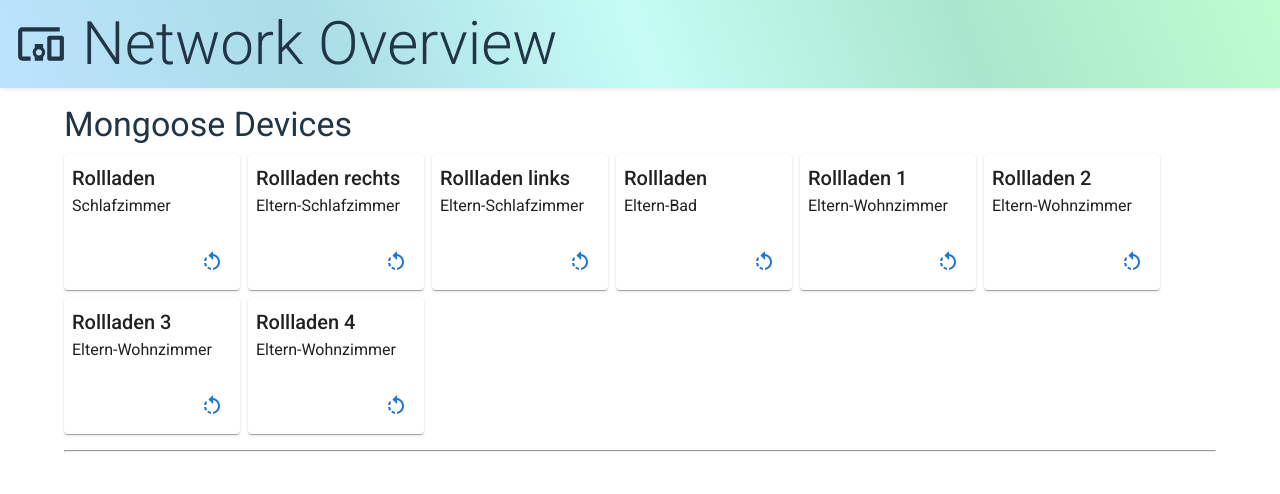
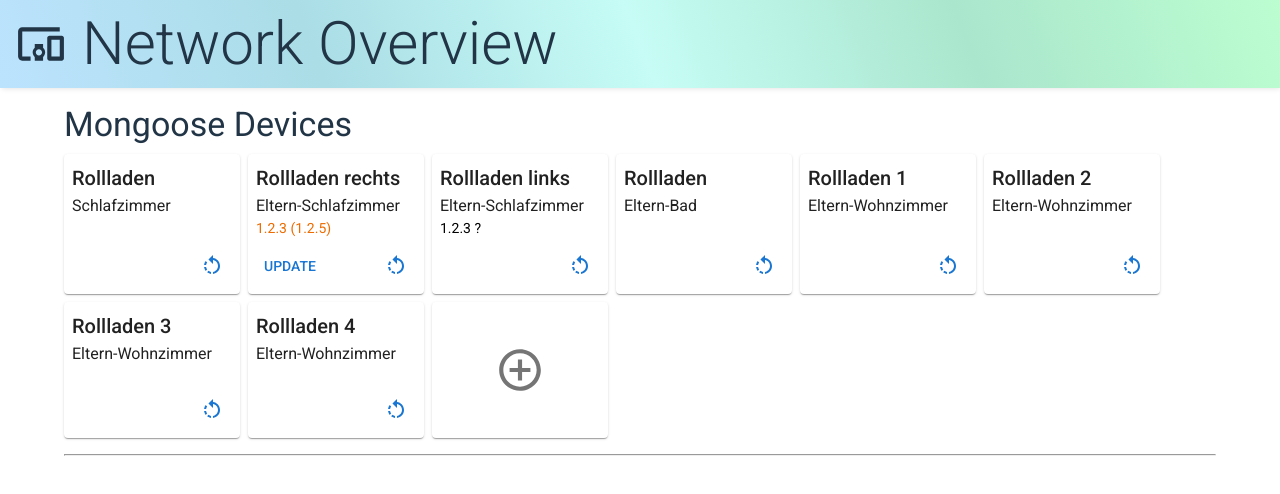
Before and after one commit to ElfenB/network-overview2, a React (Vite) app: page / in a window 1280 px wide. Shown: the top 494 px of the page. Built offline with nearby package versions, Linux system fonts and the light colour scheme.

Commit message:
add button for new tiles

```diff
--- a/src/components/MongooseDevices.mockData.ts
+++ b/src/components/MongooseDevices.mockData.ts
@@ -9,14 +9,17 @@ export const mongooseDevicesMock: TileData[] = [
     url: 'http://192.168.178.101',
   },
   {
+    latestVersion: '1.2.5',
     name: 'Rollladen rechts',
     room: 'Eltern-Schlafzimmer',
     url: 'http://192.168.178.152',
+    version: '1.2.3',
   },
   {
     name: 'Rollladen links',
     room: 'Eltern-Schlafzimmer',
     url: 'http://192.168.178.153',
+    version: '1.2.3',
   },
   {
     name: 'Rollladen',
--- a/src/components/MongooseDevices.tsx
+++ b/src/components/MongooseDevices.tsx
@@ -1,4 +1,5 @@
 import { Typography } from '@mui/material';
+import { useCallback } from 'react';
 import { DeviceList } from './common/DeviceList';
 import { TileData } from './common/DeviceTile.types';
 import { mongooseDevicesMock } from './MongooseDevices.mockData';
@@ -6,10 +7,15 @@ import { mongooseDevicesMock } from './MongooseDevices.mockData';
 export function MongooseDevices() {
   const devices: TileData[] = mongooseDevicesMock;
 
+  const handleAddTile = useCallback(() => {
+    console.log('TODO: Implement adding tile');
+    alert('Not implemented yet');
+  }, []);
+
   return (
     <>
       <Typography variant="h4">Mongoose Devices</Typography>
-      <DeviceList devices={devices} />
+      <DeviceList devices={devices} handleAddTile={handleAddTile} />
       <hr />
     </>
   );
--- a/src/components/common/DeviceList.tsx
+++ b/src/components/common/DeviceList.tsx
@@ -1,6 +1,7 @@
 import { Box, SxProps, Theme } from '@mui/material';
 import { DeviceTile } from './DeviceTile';
 import { TileData } from './DeviceTile.types';
+import { NewDeviceTile } from './NewDeviceTile';
 
 const sx: Record<string, SxProps<Theme>> = {
   root: {
@@ -14,14 +15,16 @@ const sx: Record<string, SxProps<Theme>> = {
 
 type Props = {
   devices: TileData[];
+  handleAddTile: () => void;
 };
 
-export function DeviceList({ devices }: Props) {
+export function DeviceList({ devices, handleAddTile }: Props) {
   return (
     <Box sx={sx.root}>
       {devices.map((d) => (
         <DeviceTile data={d} key={d.name + d.room} />
       ))}
+      <NewDeviceTile handleAddTile={handleAddTile} />
     </Box>
   );
 }
--- /dev/null
+++ b/src/components/common/NewDeviceTile.tsx
@@ -0,0 +1,33 @@
+import AddCircleOutlineIcon from '@mui/icons-material/AddCircleOutline';
+import { IconButton, Paper, SxProps, Theme } from '@mui/material';
+
+const sx: Record<string, SxProps<Theme>> = {
+  root: {
+    display: 'flex',
+    justifyContent: 'center',
+    alignItems: 'center',
+    minHeight: (theme) => theme.spacing(15),
+    padding: 1,
+    width: (theme) => theme.spacing(20),
+  },
+  addIcon: {
+    fontSize: 50,
+    ':hover': {
+      color: 'primary.main',
+    },
+  },
+};
+
+type Props = {
+  handleAddTile: () => void;
+};
+
+export function NewDeviceTile({ handleAddTile }: Props) {
+  return (
+    <Paper sx={sx.root}>
+      <IconButton onClick={handleAddTile}>
+        <AddCircleOutlineIcon color="action" sx={sx.addIcon} />
+      </IconButton>
+    </Paper>
+  );
+}
```
